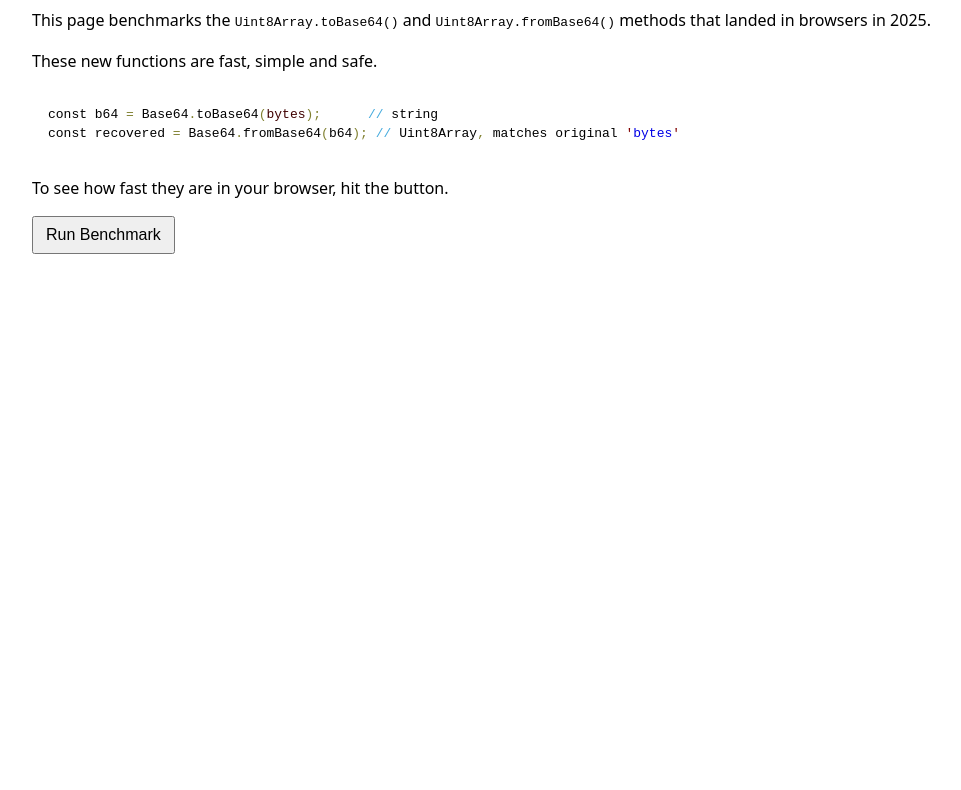
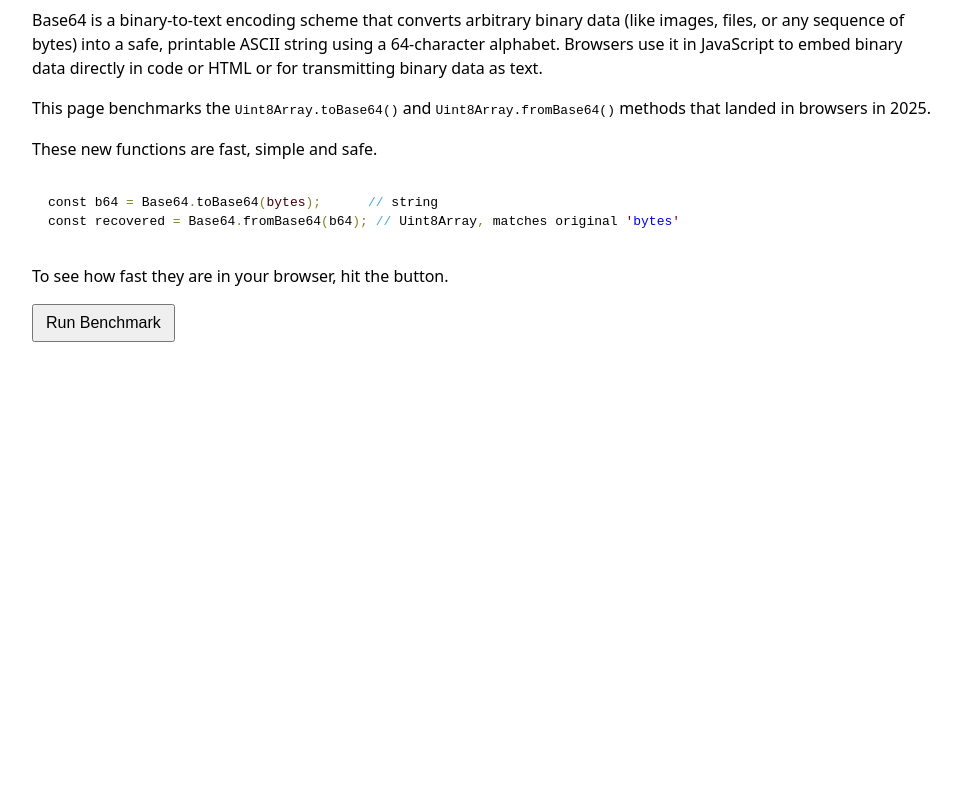
Before and after one commit to simdutf/browserbase64, a plain HTML site: page html/index.html in a window 1280 px wide. Shown: the part 101-891 px from the top of the page, without its empty margins (158-1119 px from the left). Before the commit the page ends 821 px from the top, so only its background shows below. Drawn offline with Linux system fonts and the light colour scheme.

Commit message:
cleaning

```diff
--- a/html/index.html
+++ b/html/index.html
@@ -33,6 +33,9 @@
 
 <h1>Uint8Array Base64 Benchmark</h1>
 
+<p>Base64 is a binary-to-text encoding scheme that converts arbitrary binary data (like images, files, or any sequence of bytes) into a safe, printable ASCII string using a 64-character alphabet.
+Browsers use it in JavaScript to embed binary data directly in code or HTML or for transmitting binary data  as text.
+</p>
 <p>This page benchmarks the <code>Uint8Array.toBase64()</code> and <code>Uint8Array.fromBase64()</code> methods that landed in browsers in 2025.</p>
 
 <p>These new functions are fast, simple and safe.</p>
```
Also changed, not shown: 1 other file.
